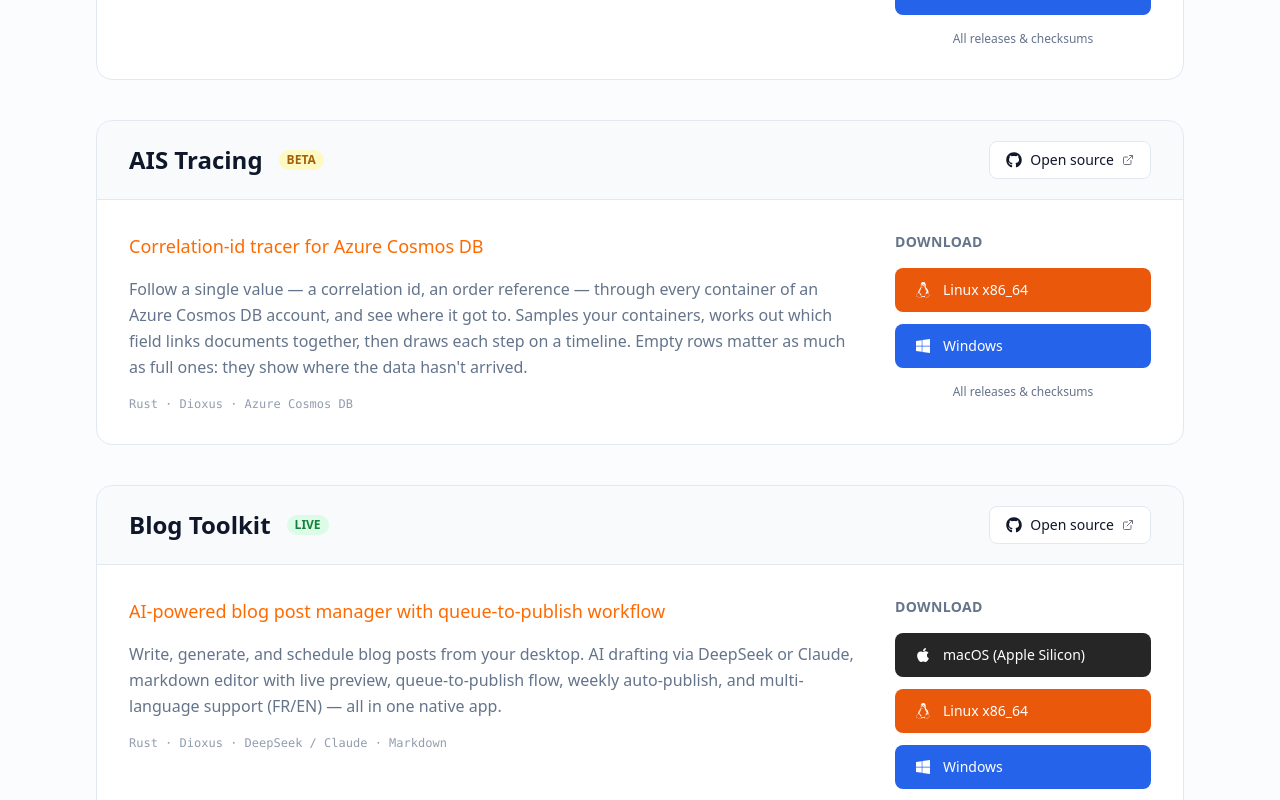
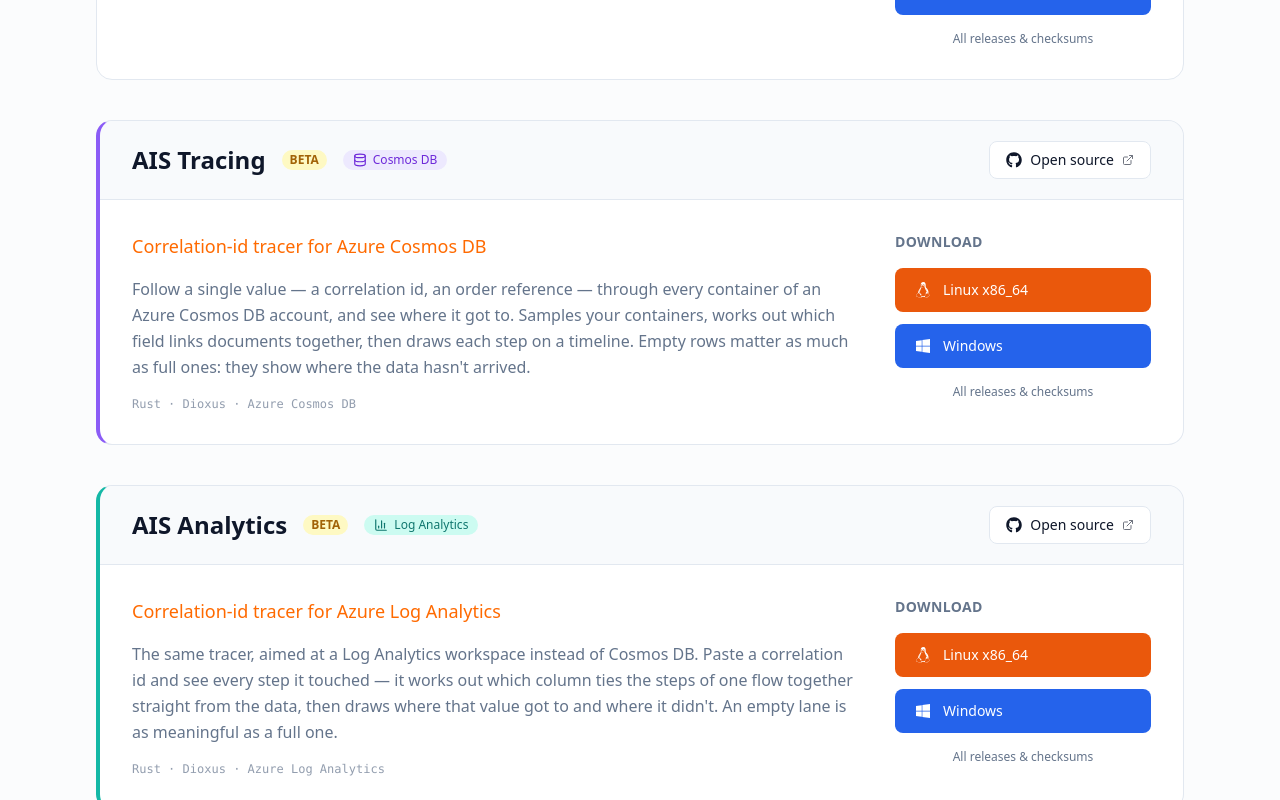
Before and after one commit to bennekrouf/mayorana, a Next.js app: page /en/apps in a window 1280 px wide. Shown: the part 1560-2360 px from the top of the page. Built offline with nearby package versions, Linux system fonts and the light colour scheme.

Commit message:
Add AIS Analytics app with correlation-id tracing for Azure Log Analytics

```diff
--- a/messages/en.json
+++ b/messages/en.json
@@ -90,6 +90,8 @@
     "ais_monitor_description": "Visualise how your Logic Apps connect to each other via Service Bus queues and Event Grid, inspect live run history per chain, trigger HTTP workflows with saved payloads, and monitor deployed workflow states — all from a single desktop view.",
     "ais_tracing_tagline": "Correlation-id tracer for Azure Cosmos DB",
     "ais_tracing_description": "Follow a single value — a correlation id, an order reference — through every container of an Azure Cosmos DB account, and see where it got to. Samples your containers, works out which field links documents together, then draws each step on a timeline. Empty rows matter as much as full ones: they show where the data hasn't arrived.",
+    "ais_analytics_tagline": "Correlation-id tracer for Azure Log Analytics",
+    "ais_analytics_description": "The same tracer, aimed at a Log Analytics workspace instead of Cosmos DB. Paste a correlation id and see every step it touched — it works out which column ties the steps of one flow together straight from the data, then draws where that value got to and where it didn't. An empty lane is as meaningful as a full one.",
     "blog_toolkit_tagline": "AI-powered blog post manager with queue-to-publish workflow",
     "blog_toolkit_description": "Write, generate, and schedule blog posts from your desktop. AI drafting via DeepSeek or Claude, markdown editor with live preview, queue-to-publish flow, weekly auto-publish, and multi-language support (FR/EN) — all in one native app.",
     "appscreens_tagline": "The complete iOS & Android build and publish assistant",
--- a/messages/fr.json
+++ b/messages/fr.json
@@ -90,6 +90,8 @@
     "ais_monitor_description": "Visualisez comment vos Logic Apps se connectent entre elles via les files Service Bus et Event Grid, inspectez l'historique d'exécutions en direct par chaîne, déclenchez des workflows HTTP avec des payloads sauvegardés, et surveillez l'état des workflows déployés — depuis une seule vue de bureau.",
     "ais_tracing_tagline": "Traceur d'identifiants de corrélation pour Azure Cosmos DB",
     "ais_tracing_description": "Suivez une seule valeur — un identifiant de corrélation, une référence de commande — à travers tous les containers d'un compte Azure Cosmos DB, et voyez jusqu'où elle est allée. Échantillonne vos containers, détermine quel champ relie les documents entre eux, puis dessine chaque étape sur une timeline. Les lignes vides comptent autant que les pleines : elles montrent où la donnée n'est pas arrivée.",
+    "ais_analytics_tagline": "Traceur d'identifiants de corrélation pour Azure Log Analytics",
+    "ais_analytics_description": "Le même traceur, pointé vers un espace de travail Log Analytics plutôt que Cosmos DB. Collez un identifiant de corrélation et visualisez chaque étape qu'il a traversée — l'app détermine, à partir des données elles-mêmes, quelle colonne relie les étapes d'un même flux, puis dessine où cette valeur est allée et où elle ne l'est pas. Une voie vide est aussi parlante qu'une voie pleine.",
     "blog_toolkit_tagline": "Gestionnaire de billets de blog propulsé par l'IA avec flux file-vers-publication",
     "blog_toolkit_description": "Rédigez, générez et planifiez vos billets de blog depuis votre bureau. Rédaction IA via DeepSeek ou Claude, éditeur markdown avec aperçu en direct, flux file-vers-publication, publication automatique hebdomadaire et support multilingue (FR/EN) — le tout dans une app native.",
     "appscreens_tagline": "L'assistant complet pour construire et publier vos apps iOS & Android",
--- a/src/app/[locale]/apps/page.tsx
+++ b/src/app/[locale]/apps/page.tsx
@@ -6,7 +6,7 @@
 import { motion } from '@/components/ui/Motion';
 import { FaGithub, FaApple, FaLinux, FaWindows } from 'react-icons/fa';
 import { FiExternalLink } from 'react-icons/fi';
-import { Brain, Shield, Zap, Code, ExternalLink, ArrowRight } from 'lucide-react';
+import { Brain, Shield, Zap, Code, ExternalLink, ArrowRight, Database, BarChart3 } from 'lucide-react';
 import { useTranslations, useLocale } from 'next-intl';
 import { getLocalizedPath } from '@/lib/i18n-utils';
 
@@ -27,6 +27,13 @@
   icon: React.ReactNode;
 }
 
+interface DataSource {
+  label: string;
+  icon: React.ReactNode;
+  colorClasses: string;
+  borderClass: string;
+}
+
 interface DesktopApp {
   id: string;
   name: string;
@@ -36,13 +43,30 @@
   status: 'live' | 'beta' | 'wip';
   github: string;
   downloads: DownloadLink[];
+  // Set on sibling apps that share the same tool against a different data
+  // source, so the two cards read as one family at a glance.
+  dataSource?: DataSource;
 }
 
 const runner  = 'https://github.com/Bennekrouf/ais-runner';
 const monitor = 'https://github.com/Bennekrouf/ais-monitor';
 const tracing = 'https://github.com/bennekrouf/ais-tracing';
+const analytics = 'https://github.com/bennekrouf/ais-analytics';
 const blogtk = 'https://github.com/Bennekrouf/blog-toolkit';
 const screens = 'https://github.com/bennekrouf/appscreens';
+
+const cosmosSource: DataSource = {
+  label: 'Cosmos DB',
+  icon: <Database className="w-3.5 h-3.5" />,
+  colorClasses: 'bg-violet-100 text-violet-700 dark:bg-violet-900/30 dark:text-violet-300',
+  borderClass: 'border-l-4 border-l-violet-500',
+};
+const logAnalyticsSource: DataSource = {
+  label: 'Log Analytics',
+  icon: <BarChart3 className="w-3.5 h-3.5" />,
+  colorClasses: 'bg-teal-100 text-teal-700 dark:bg-teal-900/30 dark:text-teal-300',
+  borderClass: 'border-l-4 border-l-teal-500',
+};
 
 // Per-app static config. Translatable strings (tagline, description) live in
 // messages/{en,fr}.json under the "apps" namespace and are looked up by id.
@@ -109,6 +133,7 @@
     tech: 'Rust · Dioxus · Azure Cosmos DB',
     status: 'beta',
     github: tracing,
+    dataSource: cosmosSource,
     // No macOS entry yet: ais-tracing's release pipeline skips the .dmg until
     // the Apple signing secrets are configured, so linking it would 404.
     // Restore the block below once a signed build ships.
@@ -129,6 +154,30 @@
         os: 'windows',
         label: 'Windows',
         href: `${tracing}/releases/latest/download/ais-tracing-setup.exe`,
+        icon: <FaWindows className="w-4 h-4" />,
+      },
+    ],
+  },
+  {
+    id: 'ais-analytics',
+    name: 'AIS Analytics',
+    tech: 'Rust · Dioxus · Azure Log Analytics',
+    status: 'beta',
+    github: analytics,
+    dataSource: logAnalyticsSource,
+    // Same signing situation as ais-tracing: no macOS build until the Apple
+    // signing secrets are configured.
+    downloads: [
+      {
+        os: 'linux',
+        label: 'Linux x86_64',
+        href: `${analytics}/releases/latest/download/ais-analytics-linux-x86_64.tar.gz`,
+        icon: <FaLinux className="w-4 h-4" />,
+      },
+      {
+        os: 'windows',
+        label: 'Windows',
+        href: `${analytics}/releases/latest/download/ais-analytics-setup.exe`,
         icon: <FaWindows className="w-4 h-4" />,
       },
     ],
@@ -194,6 +243,7 @@
   'ais-runner':   'ais_runner',
   'ais-monitor':  'ais_monitor',
   'ais-tracing':  'ais_tracing',
+  'ais-analytics': 'ais_analytics',
   'blog-toolkit': 'blog_toolkit',
   'appscreens':   'appscreens',
 };
@@ -373,7 +423,7 @@
               <motion.div
                 key={app.id}
                 id={app.id}
-                className="scroll-mt-24 rounded-2xl border border-border bg-background overflow-hidden"
+                className={`scroll-mt-24 rounded-2xl border border-border bg-background overflow-hidden ${app.dataSource?.borderClass ?? ''}`}
                 initial={{ opacity: 0, y: 24 }}
                 animate={{ opacity: 1, y: 0 }}
                 transition={{ duration: 0.5, delay: i * 0.1 }}
@@ -385,6 +435,12 @@
                     <span className={`px-2 py-0.5 rounded-full text-xs font-semibold uppercase ${statusBadge[app.status]}`}>
                       {app.status}
                     </span>
+                    {app.dataSource && (
+                      <span className={`inline-flex items-center gap-1.5 px-2.5 py-0.5 rounded-full text-xs font-medium ${app.dataSource.colorClasses}`}>
+                        {app.dataSource.icon}
+                        {app.dataSource.label}
+                      </span>
+                    )}
                   </div>
                   <a
                     href={app.github}
```
